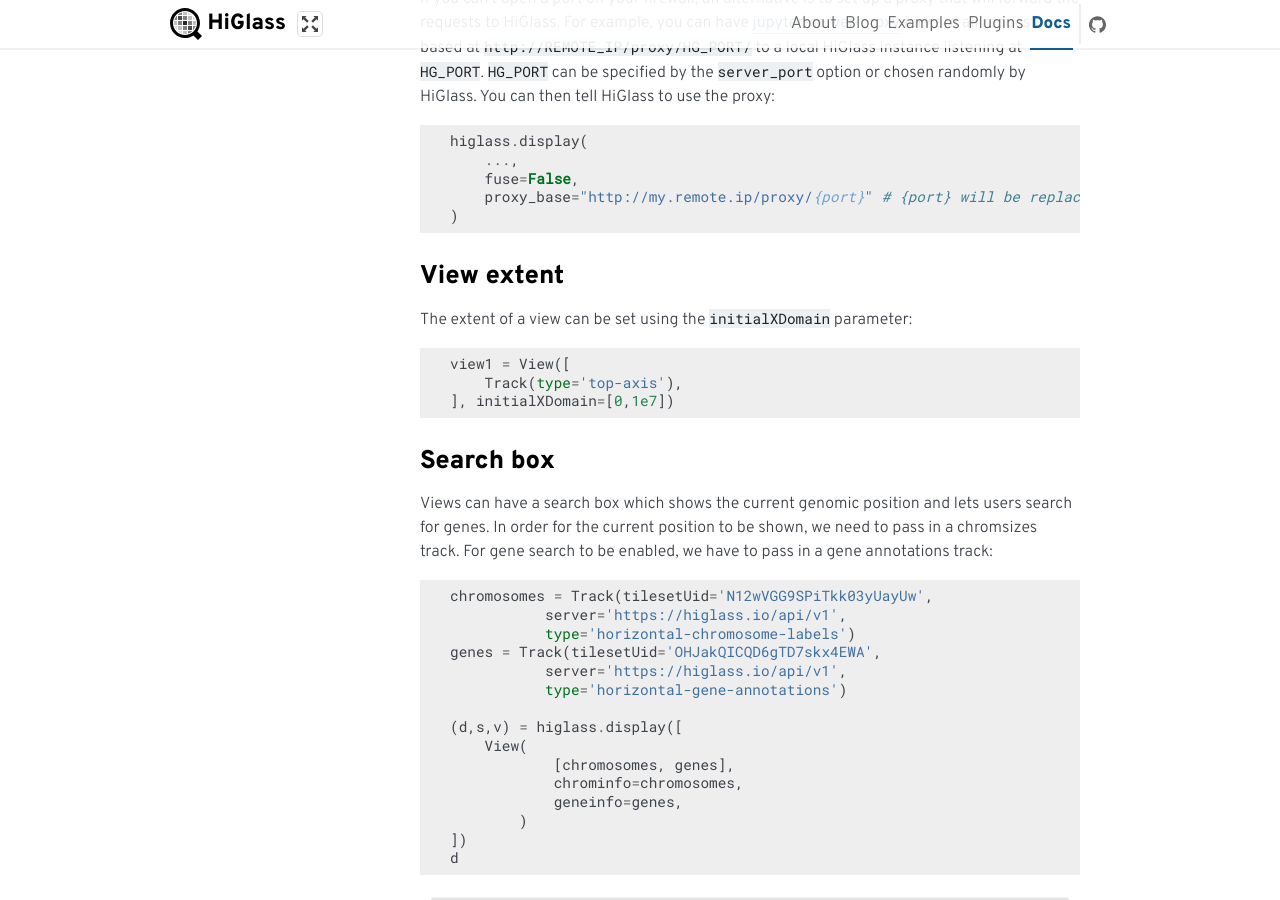
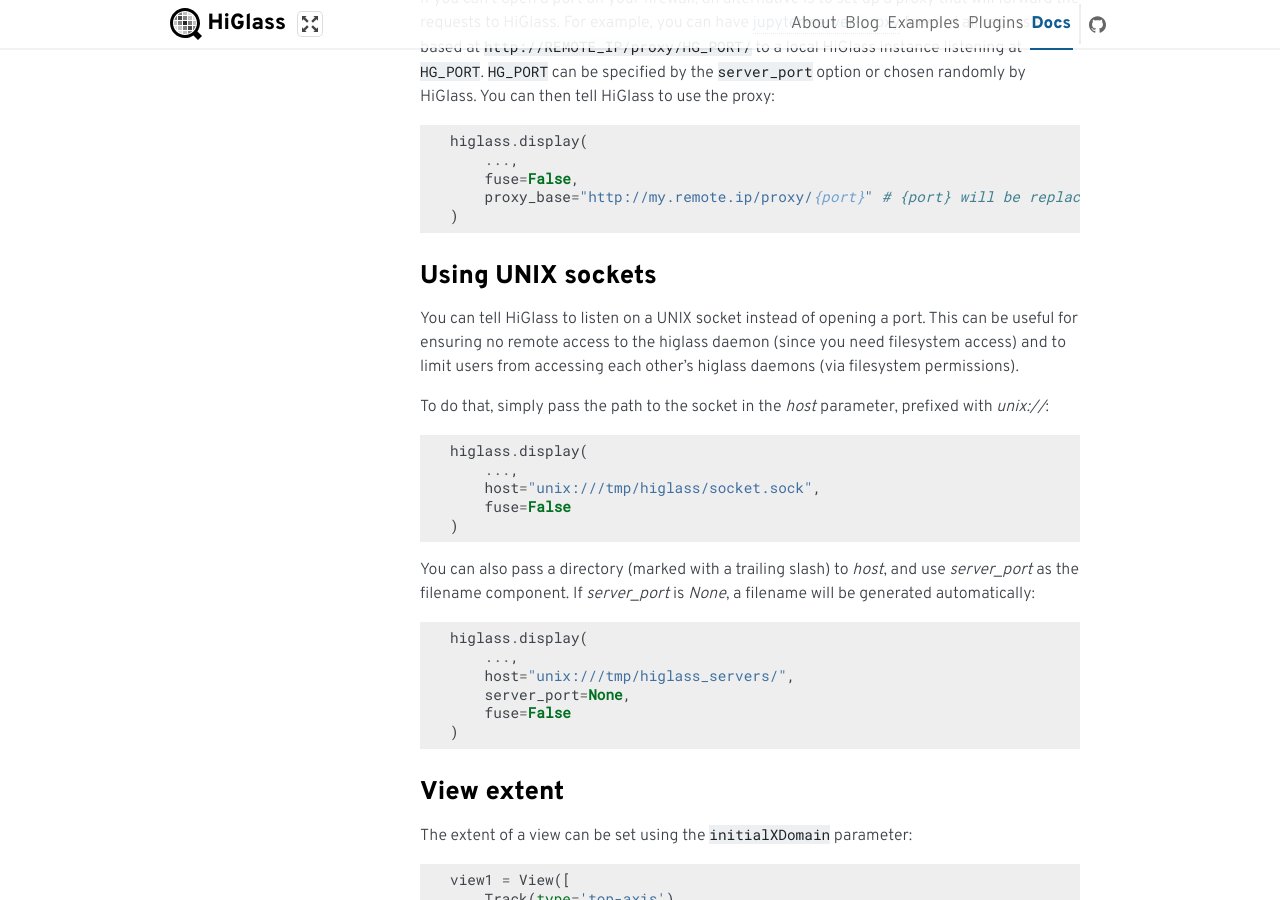
Before and after one commit to higlass/higlass-python, a Sphinx documentation site: the page built from docs/getting_started.rst, in a window 1280 px wide and 900 px high, scrolled down 1396 px. Built offline with Sphinx 7.4.7, drawn with Linux system fonts in a browser that asks for light colours; formulas are drawn with MathJax 3.

Commit message:
Update docs

```diff
--- a/docs/getting_started.rst
+++ b/docs/getting_started.rst
@@ -88,6 +88,32 @@ to use the proxy:
         ...,
         fuse=False,
         proxy_base="http://my.remote.ip/proxy/{port}" # {port} will be replaced by the local HiGlass port
+    )
+
+Using UNIX sockets
+------------------
+
+You can tell HiGlass to listen on a UNIX socket instead of opening a port. This can be useful for ensuring no remote access to the higlass daemon (since you need filesystem access) and to limit users from accessing each other’s higlass daemons (via filesystem permissions).
+
+To do that, simply pass the path to the socket in the `host` parameter, prefixed with `unix://`:
+
+.. code-block:: python
+
+    higlass.display(
+        ...,
+        host="unix:///tmp/higlass/socket.sock",
+        fuse=False
+    )
+
+You can also pass a directory (marked with a trailing slash) to `host`, and use `server_port` as the filename component. If `server_port` is `None`, a filename will be generated automatically:
+
+.. code-block:: python
+
+    higlass.display(
+        ...,
+        host="unix:///tmp/higlass_servers/",
+        server_port=None,
+        fuse=False
     )
 
 View extent
```
